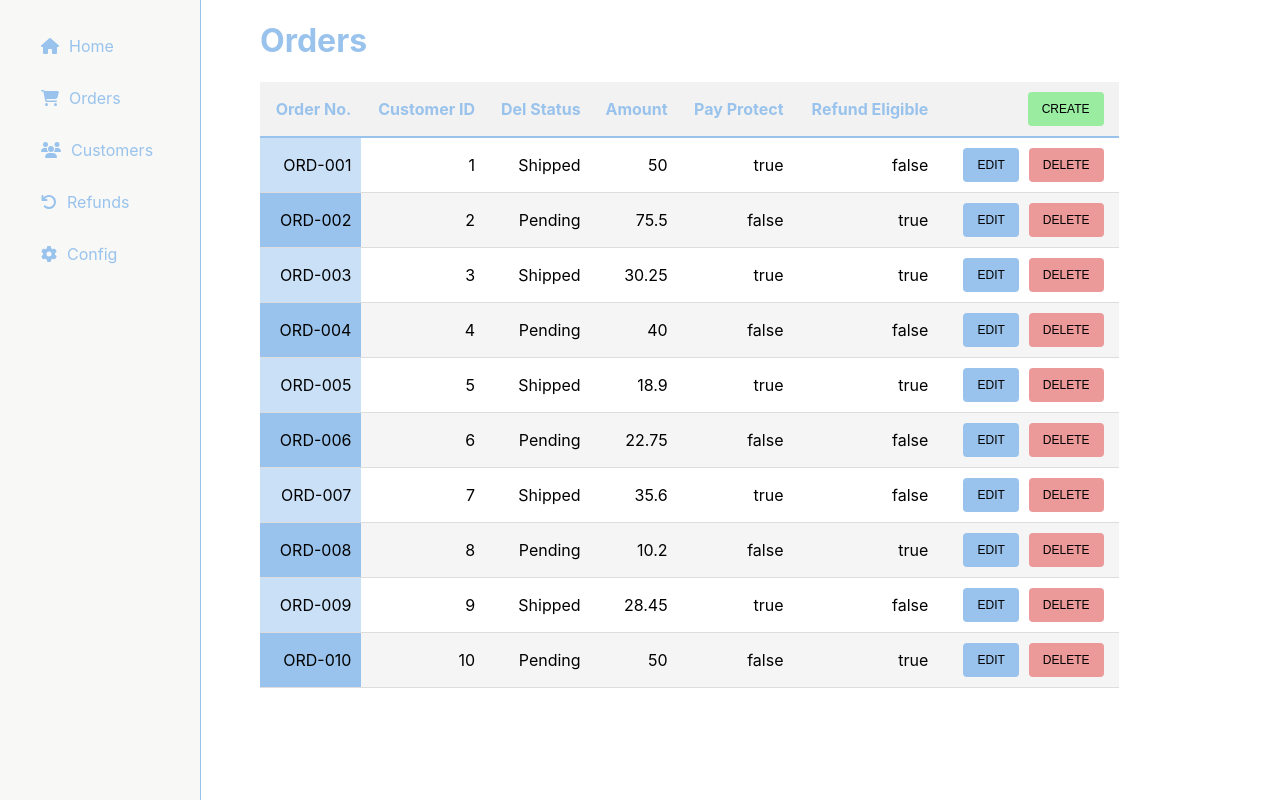
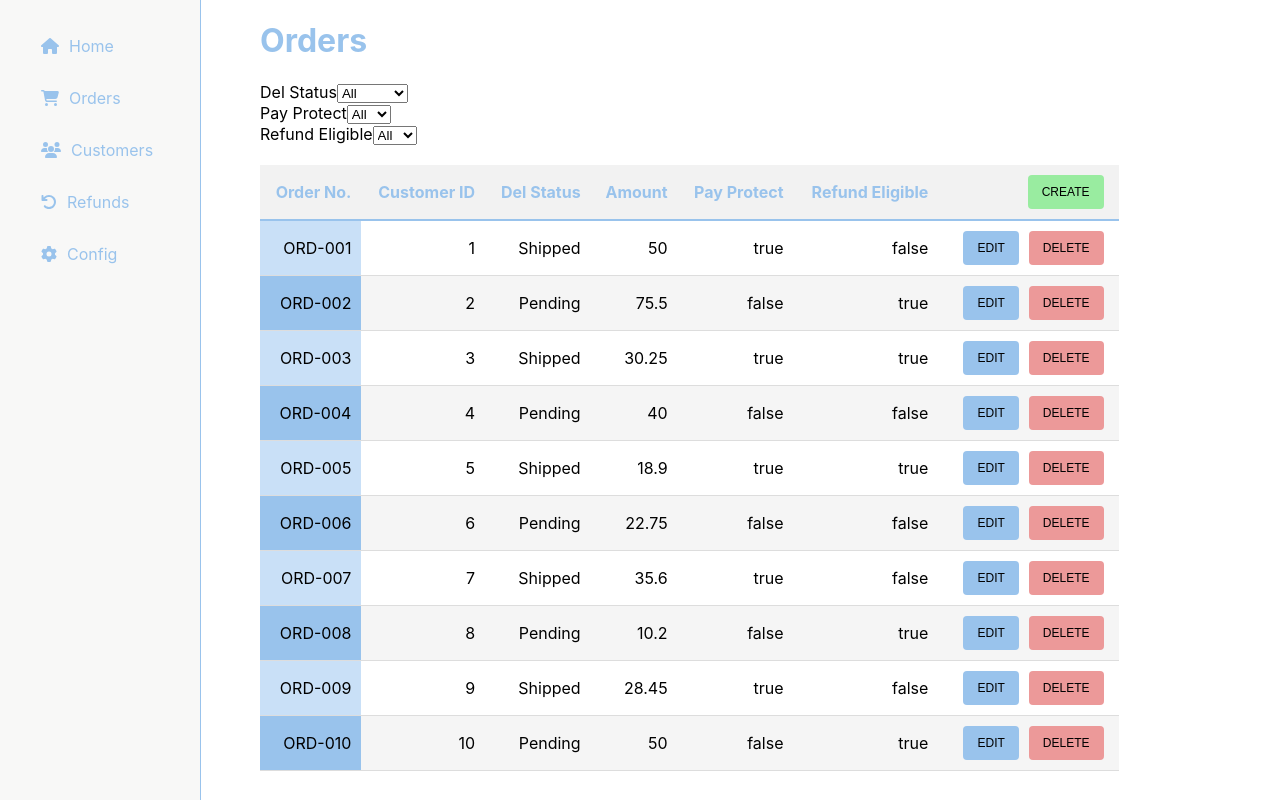
Before and after one commit to TheCyberFlash/stjag-basic-crud-react, a React (Create React App) app in the folder basic-crud/: page /#/orders in a window 1280 px wide. Built offline with nearby package versions, Linux system fonts and the light colour scheme.

Commit message:
Update Orders.js
Temp Filter

```diff
--- a/basic-crud/src/components/Orders.js
+++ b/basic-crud/src/components/Orders.js
@@ -1,9 +1,28 @@
-import React, { useState } from "react";
+import React, { useState, useEffect } from "react";
 import DataTable from "./DataTable";
 import Modal from "./Modal";
 
 const Orders = () => {
     const [isModalOpen, setIsModalOpen] = useState(false);
+    const [filters, setFilters] = useState({
+        delStatus: "All",
+        payProtect: "All",
+        refundEligible: "All",
+    });
+    const [data, setData] = useState([]);
+
+    const dummyData = [
+        { 'Order No.': 'ORD-001', 'Customer ID': 1, 'Del Status': 'Shipped', 'Amount': 50.00, 'Pay Protect': true, 'Refund Eligible': false },
+        { 'Order No.': 'ORD-002', 'Customer ID': 2, 'Del Status': 'Pending', 'Amount': 75.50, 'Pay Protect': false, 'Refund Eligible': true },
+        { 'Order No.': 'ORD-003', 'Customer ID': 3, 'Del Status': 'Shipped', 'Amount': 30.25, 'Pay Protect': true, 'Refund Eligible': true },
+        { 'Order No.': 'ORD-004', 'Customer ID': 4, 'Del Status': 'Pending', 'Amount': 40.00, 'Pay Protect': false, 'Refund Eligible': false },
+        { 'Order No.': 'ORD-005', 'Customer ID': 5, 'Del Status': 'Shipped', 'Amount': 18.90, 'Pay Protect': true, 'Refund Eligible': true },
+        { 'Order No.': 'ORD-006', 'Customer ID': 6, 'Del Status': 'Pending', 'Amount': 22.75, 'Pay Protect': false, 'Refund Eligible': false },
+        { 'Order No.': 'ORD-007', 'Customer ID': 7, 'Del Status': 'Shipped', 'Amount': 35.60, 'Pay Protect': true, 'Refund Eligible': false },
+        { 'Order No.': 'ORD-008', 'Customer ID': 8, 'Del Status': 'Pending', 'Amount': 10.20, 'Pay Protect': false, 'Refund Eligible': true },
+        { 'Order No.': 'ORD-009', 'Customer ID': 9, 'Del Status': 'Shipped', 'Amount': 28.45, 'Pay Protect': true, 'Refund Eligible': false },
+        { 'Order No.': 'ORD-010', 'Customer ID': 10, 'Del Status': 'Pending', 'Amount': 50.00, 'Pay Protect': false, 'Refund Eligible': true },
+    ];
 
     const fields = [
         { label: 'Order No.', type: 'text' },
@@ -24,19 +43,6 @@ const Orders = () => {
 
     const columns = ['Order No.', 'Customer ID', 'Del Status', 'Amount', 'Pay Protect', 'Refund Eligible'];
 
-    const data = [
-        { 'Order No.': 'ORD-001', 'Customer ID': 1, 'Del Status': 'Shipped', 'Amount': 50.00, 'Pay Protect': true, 'Refund Eligible': false },
-        { 'Order No.': 'ORD-002', 'Customer ID': 2, 'Del Status': 'Pending', 'Amount': 75.50, 'Pay Protect': false, 'Refund Eligible': true },
-        { 'Order No.': 'ORD-003', 'Customer ID': 3, 'Del Status': 'Shipped', 'Amount': 30.25, 'Pay Protect': true, 'Refund Eligible': true },
-        { 'Order No.': 'ORD-004', 'Customer ID': 4, 'Del Status': 'Pending', 'Amount': 40.00, 'Pay Protect': false, 'Refund Eligible': false },
-        { 'Order No.': 'ORD-005', 'Customer ID': 5, 'Del Status': 'Shipped', 'Amount': 18.90, 'Pay Protect': true, 'Refund Eligible': true },
-        { 'Order No.': 'ORD-006', 'Customer ID': 6, 'Del Status': 'Pending', 'Amount': 22.75, 'Pay Protect': false, 'Refund Eligible': false },
-        { 'Order No.': 'ORD-007', 'Customer ID': 7, 'Del Status': 'Shipped', 'Amount': 35.60, 'Pay Protect': true, 'Refund Eligible': false },
-        { 'Order No.': 'ORD-008', 'Customer ID': 8, 'Del Status': 'Pending', 'Amount': 10.20, 'Pay Protect': false, 'Refund Eligible': true },
-        { 'Order No.': 'ORD-009', 'Customer ID': 9, 'Del Status': 'Shipped', 'Amount': 28.45, 'Pay Protect': true, 'Refund Eligible': false },
-        { 'Order No.': 'ORD-010', 'Customer ID': 10, 'Del Status': 'Pending', 'Amount': 50.00, 'Pay Protect': false, 'Refund Eligible': true },
-    ];
-
     const handleCreate = () => {
         // alert('Create action');
         openModal();
@@ -55,9 +61,49 @@ const Orders = () => {
         closeModal();
     }
 
+    useEffect(() => {
+        const filteredData = dummyData.filter((row) => {
+            return (
+                (filters.delStatus === "All" || row['Del Status'] === filters.delStatus) &&
+                (filters.payProtect === "All" || row['Pay Protect'] === filters.payProtect) &&
+                (filters.refundEligible === "All" || row['Refund Eligible'] === filters.refundEligible)
+            )
+        })
+        setData(filteredData);
+    }, [filters]);
+
     return (
         <div>
             <h1>Orders</h1>
+
+            {/* Temp Filter: */}
+            <div>
+                <label>Del Status</label>
+                <select value={filters.delStatus} onChange={(e) => setFilters({...filters, delStatus: e.target.value})}>
+                    <option value="All">All</option>
+                    <option value="Shipped">Shipped</option>
+                    <option value="Pending">Pending</option>
+                </select>
+            </div>
+
+            <div>
+                <label>Pay Protect</label>
+                <select value={filters.payProtect} onChange={(e) => setFilters({...filters, payProtect: e.target.value === "All" ? "All" : e.target.value === "true"})}>
+                    <option value="All">All</option>
+                    <option value="true">Yes</option>
+                    <option value="false">No</option>
+                </select>
+            </div>
+
+            <div>
+                <label>Refund Eligible</label>
+                <select value={filters.refundEligible} onChange={(e) => setFilters({...filters, refundEligible: e.target.value === "All" ? "All" : e.target.value === "true"})}>
+                    <option value="All">All</option>
+                    <option value="true">Yes</option>
+                    <option value="false">No</option>
+                </select>
+            </div>
+
             <DataTable columns={columns} data={data} handleCreate={handleCreate} handleEdit={handleEdit}
                 handleDelete={handleDelete} />
             <Modal isOpen={isModalOpen} closeModal={closeModal} fields={fields} handleSaveChanges={handleSaveChanges}/>
```
